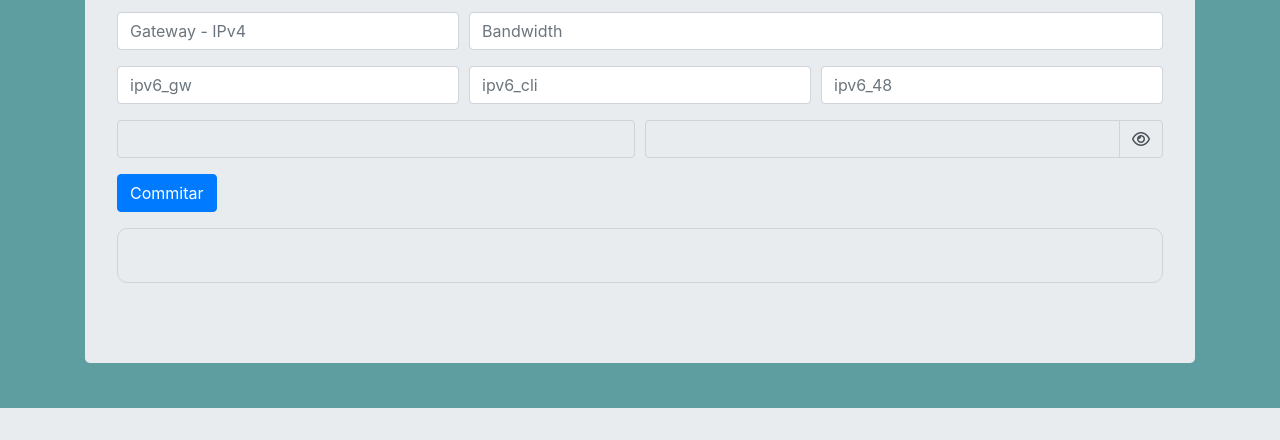
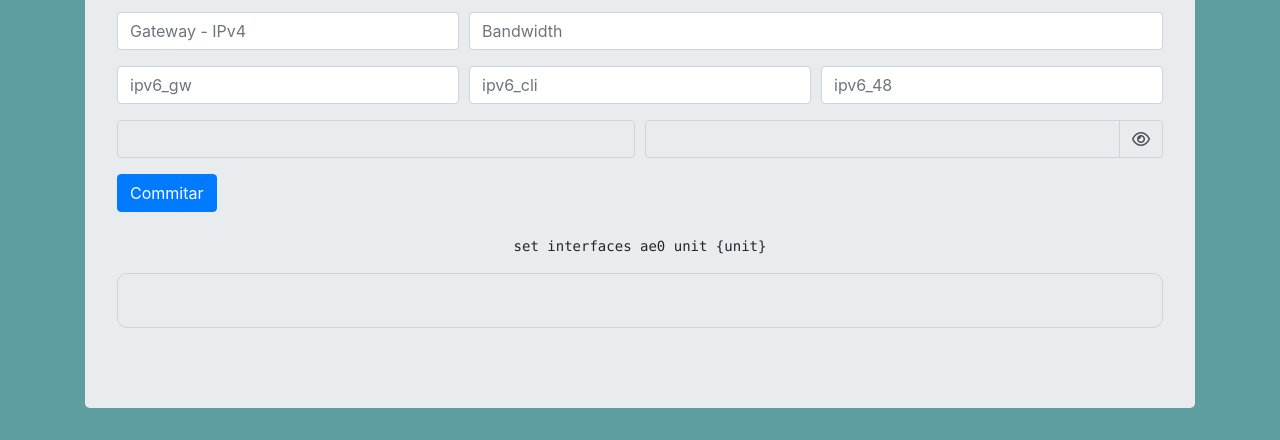
Before and after one commit to fabioew89/dev-auto.clickip.com.br, a Flask app: template app/templates/route/set_interface_unit.html in a window 1280 px wide. Shown: the part 392-832 px from the top of the page. Before the commit the page ends 800 px from the top, so only its background shows below. Run offline with Flask 3, Linux system fonts and the light colour scheme; the template is opened without the code that fills it: values that come from a table or form of the project are taken from there, others are empty; some libraries are stand-ins or nearby versions.

Commit message:
fix: add set interfaces ae0 unit {unit} in set_interface_unit.html

```diff
--- a/app/templates/route/set_interface_unit.html
+++ b/app/templates/route/set_interface_unit.html
@@ -66,6 +66,10 @@
   {{ form.submit(class="btn btn-primary") }}
 </form>
 
+<br>
+
+<pre class="text-center">set interfaces ae0 unit {unit}</pre>
+
 <pre class="max-height" style="
     border: solid 1px rgba(0, 0, 0, 0.1);
     padding: 1rem;
```
